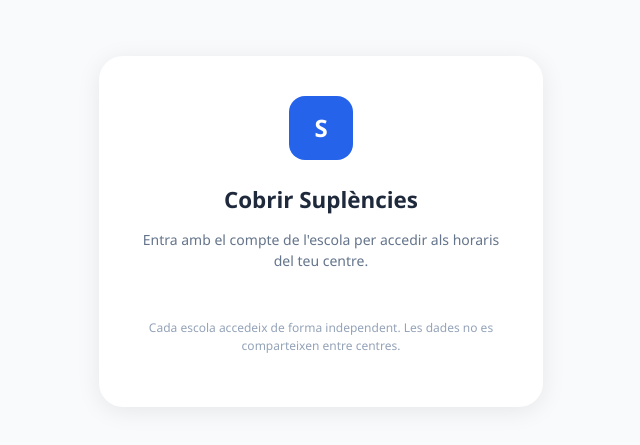
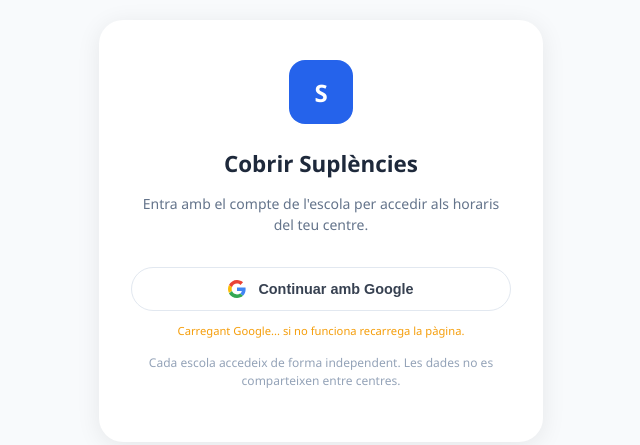
Before and after one commit to oguerra89/Prova_suplencies, a plain HTML site: page index.html in a window 1280 px wide. Shown: the part 201-646 px from the top of the page, without its empty margins (319-959 px from the left). Drawn offline with Linux system fonts and the light colour scheme.

Commit message:
Update index.html

```diff
--- a/index.html
+++ b/index.html
@@ -213,6 +213,7 @@ function setState(patch){Object.assign(state,patch);render();}
 function initGoogleLogin(){
   if(!window.google){setTimeout(initGoogleLogin,500);return;}
   google.accounts.id.initialize({client_id:GOOGLE_CLIENT_ID,callback:handleCredentialResponse,auto_select:false,cancel_on_tap_outside:false});
+  if(!state.loggedIn)render();
 }
 function handleCredentialResponse(response){
   const payload=parseJwt(response.credential);
@@ -290,7 +291,12 @@ function buildHTML(){
   return'<div style="font-family:\'Segoe UI\',system-ui,sans-serif;max-width:480px;margin:0 auto;min-height:100vh;display:flex;flex-direction:column;">'+buildHeader()+buildNav()+'<div style="flex:1;overflow:auto;">'+(state.page==="cercar"?buildCercar():"")+(state.page==="avui"?buildAvui():"")+(state.page==="criteris"?buildCriteris():"")+(state.page==="horaris"?buildHoraris():"")+' </div></div>';
 }
 function buildLoginPage(){
-  return'<div style="min-height:100vh;display:flex;flex-direction:column;align-items:center;justify-content:center;padding:2rem;background:#f8fafc;"><div style="background:white;border-radius:1.5rem;padding:2.5rem 2rem;width:100%;max-width:380px;box-shadow:0 4px 24px rgba(0,0,0,0.08);text-align:center;"><div style="width:64px;height:64px;background:#2563eb;border-radius:1rem;display:flex;align-items:center;justify-content:center;margin:0 auto 1.5rem;font-size:1.5rem;font-weight:900;color:white;">S</div><h1 style="font-size:1.4rem;font-weight:700;color:#1e293b;margin-bottom:0.5rem;">Cobrir Suplències</h1><p style="color:#64748b;font-size:0.875rem;margin-bottom:2rem;line-height:1.5;">Entra amb el compte de l\'escola per accedir als horaris del teu centre.</p><div id="g-signin-btn" style="display:flex;justify-content:center;margin-bottom:1rem;"></div><p style="color:#94a3b8;font-size:0.75rem;line-height:1.5;">Cada escola accedeix de forma independent. Les dades no es comparteixen entre centres.</p></div></div>';
+  const googleCarregat=!!window.google;
+  return'<div style="min-height:100vh;display:flex;flex-direction:column;align-items:center;justify-content:center;padding:2rem;background:#f8fafc;"><div style="background:white;border-radius:1.5rem;padding:2.5rem 2rem;width:100%;max-width:380px;box-shadow:0 4px 24px rgba(0,0,0,0.08);text-align:center;"><div style="width:64px;height:64px;background:#2563eb;border-radius:1rem;display:flex;align-items:center;justify-content:center;margin:0 auto 1.5rem;font-size:1.5rem;font-weight:900;color:white;">S</div><h1 style="font-size:1.4rem;font-weight:700;color:#1e293b;margin-bottom:0.5rem;">Cobrir Suplències</h1><p style="color:#64748b;font-size:0.875rem;margin-bottom:2rem;line-height:1.5;">Entra amb el compte de l\'escola per accedir als horaris del teu centre.</p>'
+  +(googleCarregat
+    ?'<div id="g-signin-btn" style="display:flex;justify-content:center;margin-bottom:0.75rem;"></div><div style="margin:0.5rem 0;color:#cbd5e1;font-size:0.75rem;">o bé</div><button onclick="loginWithGoogle()" style="width:100%;background:white;border:1px solid #e2e8f0;border-radius:9999px;padding:0.75rem 1.5rem;font-size:0.9rem;font-weight:600;color:#374151;cursor:pointer;display:flex;align-items:center;justify-content:center;gap:0.75rem;"><svg width="18" height="18" viewBox="0 0 48 48"><path fill="#EA4335" d="M24 9.5c3.54 0 6.71 1.22 9.21 3.6l6.85-6.85C35.9 2.38 30.47 0 24 0 14.62 0 6.51 5.38 2.56 13.22l7.98 6.19C12.43 13.08 17.74 9.5 24 9.5z"/><path fill="#4285F4" d="M46.98 24.55c0-1.57-.15-3.09-.38-4.55H24v9.02h12.94c-.58 2.96-2.26 5.48-4.78 7.18l7.73 6c4.51-4.18 7.09-10.36 7.09-17.65z"/><path fill="#FBBC05" d="M10.53 28.59c-.48-1.45-.76-2.99-.76-4.59s.27-3.14.76-4.59l-7.98-6.19C.92 16.46 0 20.12 0 24c0 3.88.92 7.54 2.56 10.78l7.97-6.19z"/><path fill="#34A853" d="M24 48c6.48 0 11.93-2.13 15.89-5.81l-7.73-6c-2.15 1.45-4.92 2.3-8.16 2.3-6.26 0-11.57-3.58-13.46-8.91l-7.98 6.19C6.51 42.62 14.62 48 24 48z"/></svg>Continuar amb Google</button>'
+    :'<button onclick="loginWithGoogle()" style="width:100%;background:white;border:1px solid #e2e8f0;border-radius:9999px;padding:0.75rem 1.5rem;font-size:0.9rem;font-weight:600;color:#374151;cursor:pointer;display:flex;align-items:center;justify-content:center;gap:0.75rem;"><svg width="18" height="18" viewBox="0 0 48 48"><path fill="#EA4335" d="M24 9.5c3.54 0 6.71 1.22 9.21 3.6l6.85-6.85C35.9 2.38 30.47 0 24 0 14.62 0 6.51 5.38 2.56 13.22l7.98 6.19C12.43 13.08 17.74 9.5 24 9.5z"/><path fill="#4285F4" d="M46.98 24.55c0-1.57-.15-3.09-.38-4.55H24v9.02h12.94c-.58 2.96-2.26 5.48-4.78 7.18l7.73 6c4.51-4.18 7.09-10.36 7.09-17.65z"/><path fill="#FBBC05" d="M10.53 28.59c-.48-1.45-.76-2.99-.76-4.59s.27-3.14.76-4.59l-7.98-6.19C.92 16.46 0 20.12 0 24c0 3.88.92 7.54 2.56 10.78l7.97-6.19z"/><path fill="#34A853" d="M24 48c6.48 0 11.93-2.13 15.89-5.81l-7.73-6c-2.15 1.45-4.92 2.3-8.16 2.3-6.26 0-11.57-3.58-13.46-8.91l-7.98 6.19C6.51 42.62 14.62 48 24 48z"/></svg>Continuar amb Google</button><p style="color:#f59e0b;font-size:0.7rem;margin-top:0.75rem;">Carregant Google... si no funciona recarrega la pàgina.</p>')
+  +'<p style="color:#94a3b8;font-size:0.75rem;line-height:1.5;margin-top:1rem;">Cada escola accedeix de forma independent. Les dades no es comparteixen entre centres.</p></div></div>';
 }
 function buildHeader(){
   const nomsMestres=Object.keys(state.mestres);
```
